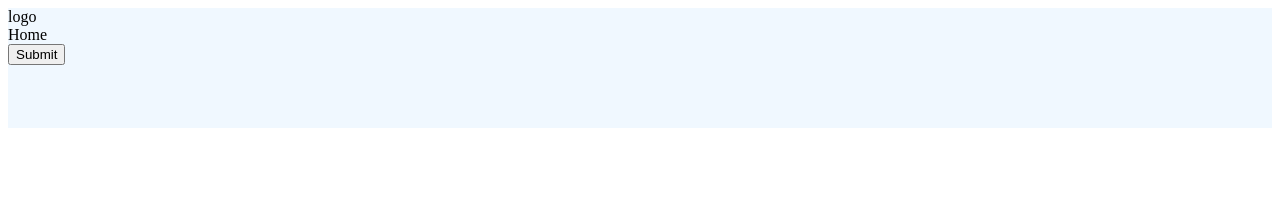
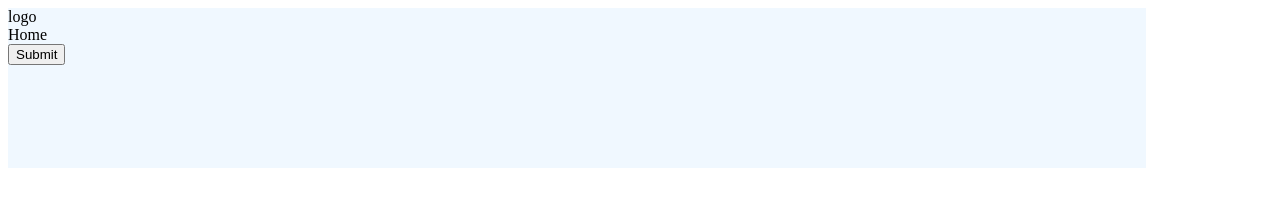
Before and after one commit to OgbuEsther/advanced_JS, a website: page header.html in a window 1280 px wide. Drawn offline with Linux system fonts and the light colour scheme.

Commit message:
changed the height and width

```diff
--- a/header.html
+++ b/header.html
@@ -6,7 +6,7 @@
     <title>Document</title>
 </head>
 <body>
-    <header style="width: 100%; height: 15vh; background-color: aliceblue;">
+    <header style="width: 90%; height: 20vh; background-color: aliceblue;">
         logo
         <nav>Home</nav>
         <button>Submit</button>
```
